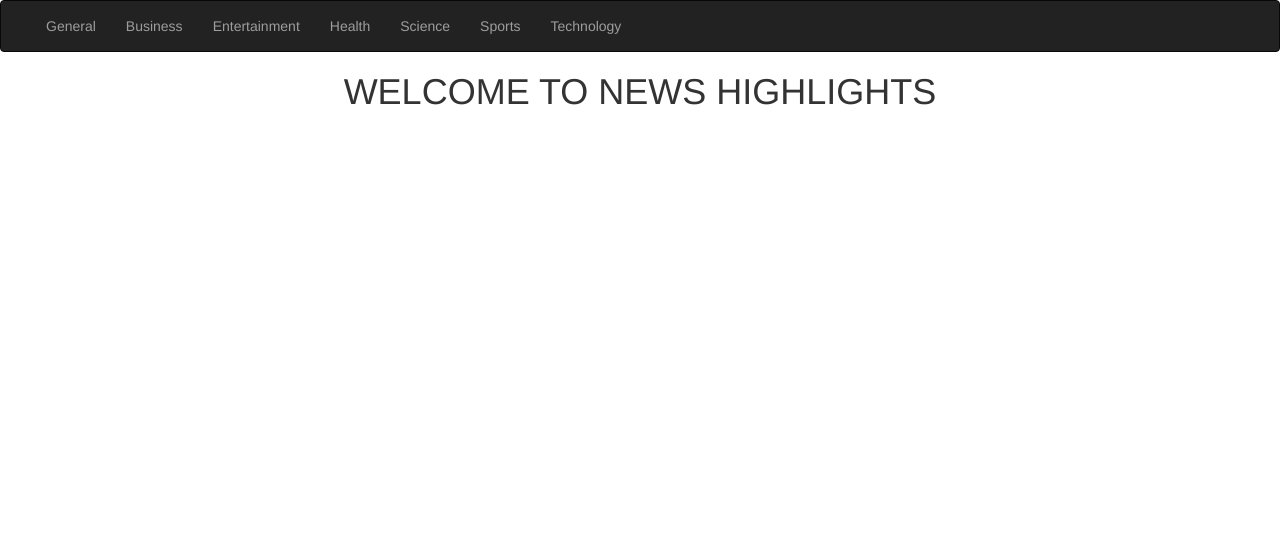
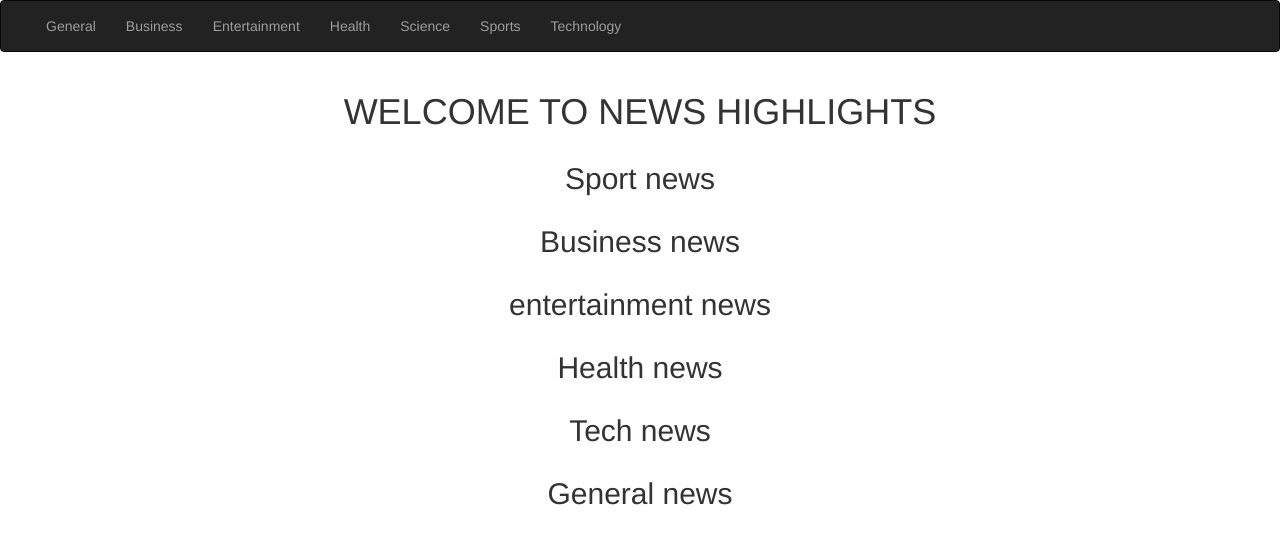
Before and after one commit to Juliet-jay/News-Hightlights, a Flask app: template app/templates/index.html in a window 1280 px wide. Shown: the top 544 px of the page. Run offline with Flask 2, Linux system fonts and the light colour scheme; the template is opened without the code that fills it, so the values that code supplies are empty; some libraries are stand-ins or nearby versions.

Commit message:
added headers on headlines

```diff
--- a/app/templates/index.html
+++ b/app/templates/index.html
@@ -9,10 +9,36 @@
 {% block content %}
 
 <!--Headlines-->
-<div class="cointainer">
+<div class="container">
 <h1 class="text-center"> WELCOME TO NEWS HIGHLIGHTS</h1>
-<ul>
+<div class="row">
+<h2 class="text-center">Sport news</h2>
     {{macro.displaySourcesList(sport_sources)}}
-</ul>
+</div>
+<div class="row">
+<h2 class="text-center">Business news</h2>
+    {{macro.displaySourcesList(business_sources)}}
+</div>
+<div class ="row">
+<h2 class="text-center">entertainment news</h2>
+    {{macro.displaySourcesList(entertainment_sources)}}
+
+</div>
+<div class="row">
+    <h2 class="text-center">Health news</h2>
+    {{macro.displaySourcesList(health_sources)}}
+
+</div>
+
+<div class="row">
+    <h2 class="text-center">Tech news</h2>
+    {{macro.displaySourcesList(tech_sources)}}
+</div>
+<div class="row">
+    <h2 class="text-center">General news</h2>
+    {{macro.displaySourcesList(general_sources)}}
+</div>
+
+
 </div>
 {% endblock %}
```
